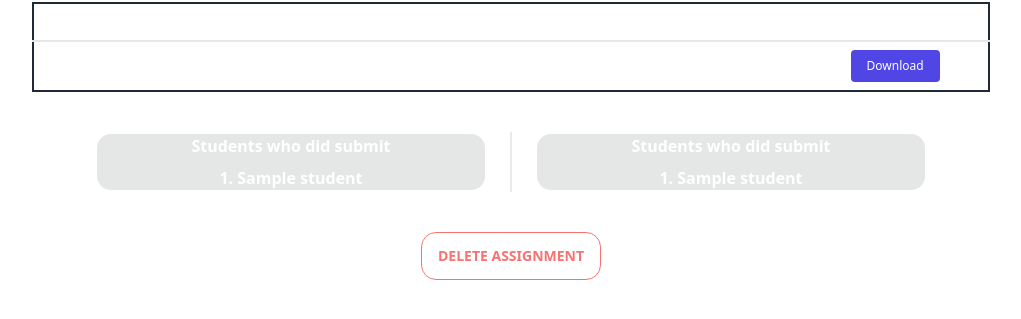
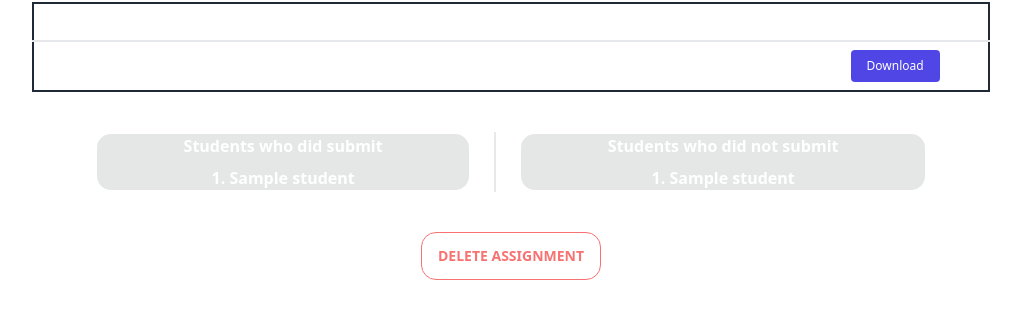
Before and after one commit to Tuttumon21/Plagiarism-Checker-Flask, a Flask app: template templates/assignmentdetails.html in a window 1280 px wide. Shown: the part 246-565 px from the top of the page, without its empty margins (129-1150 px from the left). Run offline with Flask 2, Linux system fonts and the light colour scheme; the template is opened without the code that fills it: most values are stand-ins (such as "Sample title", 1, 10 or a date in 2020); some libraries are stand-ins or nearby versions.

Commit message:
page
fix

```diff
--- a/templates/assignmentdetails.html
+++ b/templates/assignmentdetails.html
@@ -110,7 +110,7 @@
 
     {% if students_not_submitted %}
     <div class="grid h-auto flex-grow card bg-base-300 rounded-box place-items-center text-white font-bold border-2">
-      <h3>Students who did  submit</h3>
+      <h3>Students who did not submit</h3>
       <div class="mt-2">
 
         {% for student in students_not_submitted %}
```
